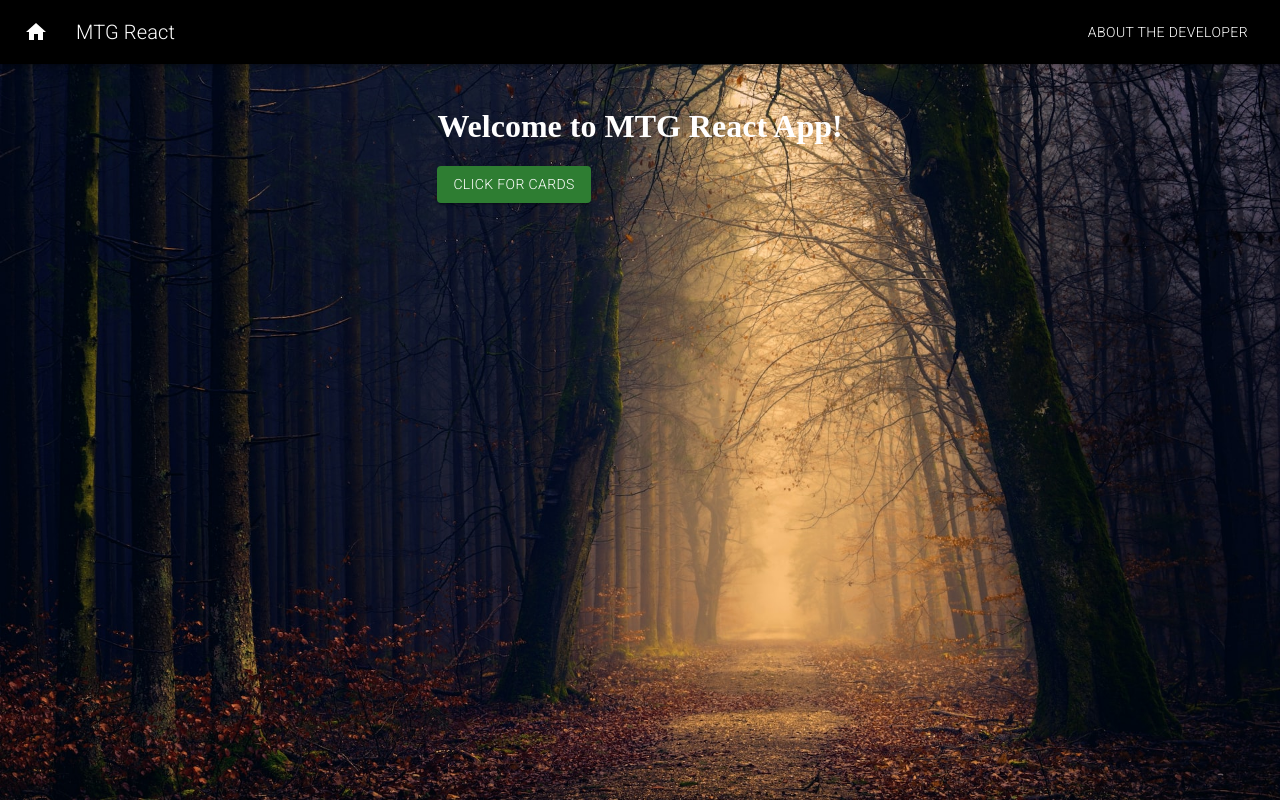
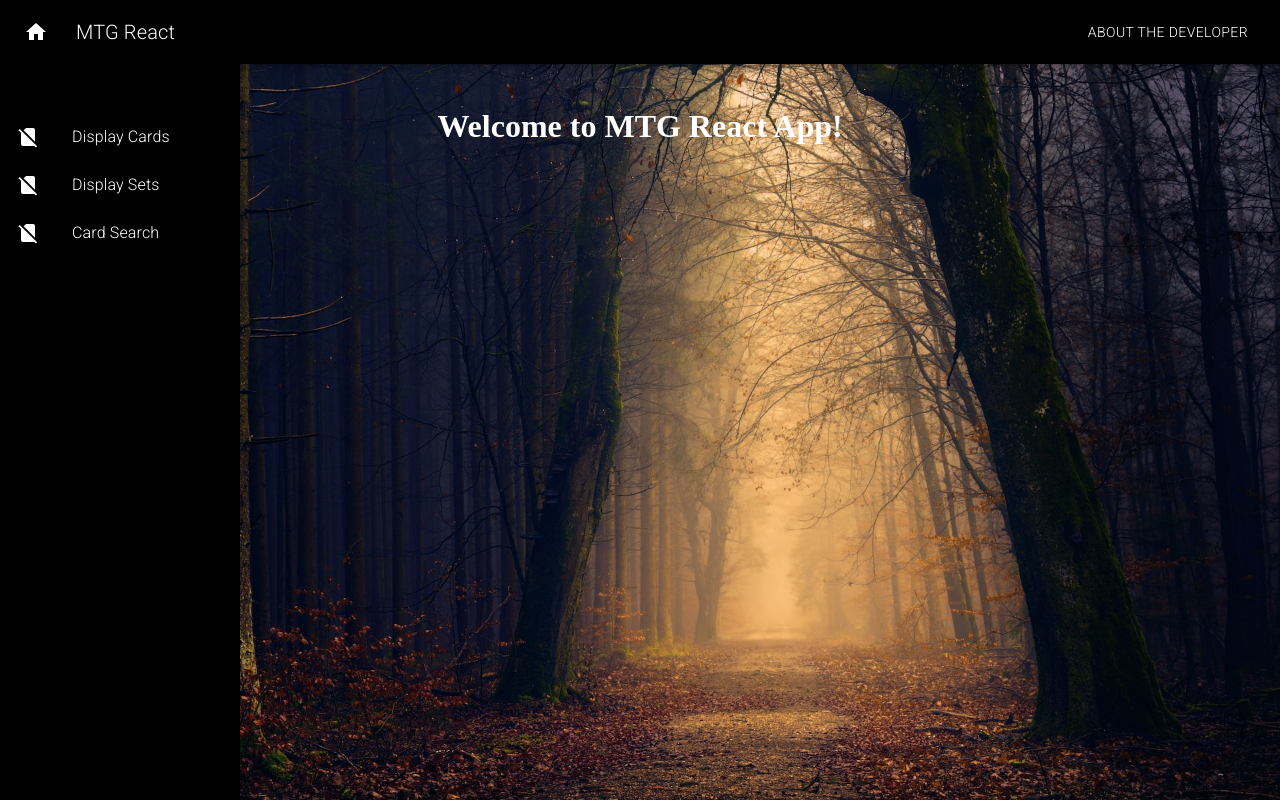
Before and after one commit to kotynskm/mtg-react, a React (Vite) app: page / in a window 1280 px wide. Built offline with nearby package versions, Linux system fonts and the light colour scheme.

Commit message:
Added CardPage and moved card API logic, added Drawer component with link buttons

```diff
--- a/src/App.jsx
+++ b/src/App.jsx
@@ -5,6 +5,9 @@ import "@fontsource/roboto/300.css";
 import Home from "./Home";
 import Details from "./Details";
 import Header from "./Header";
+import Drawer from "./Drawer";
+import CardPage from "./CardPage";
+import { Container } from "@mui/system";
 
 // establish queryClient for our cache and how long items persist in cache
 const queryClient = new QueryClient({
@@ -20,14 +23,18 @@ const App = () => {
   return (
     <div>
       <Header />
+      <Container>
+        <Drawer />
         <BrowserRouter>
           <QueryClientProvider client={queryClient}>
             <Routes>
               <Route path="/" element={<Home />}></Route>
-            <Route path="/cards/:id" element={<Details />}></Route>
+              <Route path="/cardpage" element={<CardPage />}></Route>
+              <Route path="/cardpage/cards/:id" element={<Details />}></Route>
             </Routes>
           </QueryClientProvider>
         </BrowserRouter>
+      </Container>
     </div>
   );
 };
--- a/src/Card.jsx
+++ b/src/Card.jsx
@@ -7,6 +7,7 @@ const Card = ({ name, url, id }) => {
     url = "./assets/Magic_the_gathering-card_back.jpg";
   }
   return (
+    <Grid item md={3}>
       <Link to={`cards/${id}`} className="card">
         <div className="card-info">
           <div class="item">
@@ -17,6 +18,7 @@ const Card = ({ name, url, id }) => {
           </div>
         </div>
       </Link>
+    </Grid>
   );
 };
 
--- /dev/null
+++ b/src/CardPage.jsx
@@ -0,0 +1,47 @@
+import * as React from "react";
+import { useEffect, useState } from "react";
+import { Grid } from "@mui/material";
+import Card from "./Card";
+
+const CardPage = () => {
+  const [cards, setCards] = useState([]);
+
+  // effects run everytime you render the app, so must use [] to only render it once
+  useEffect(() => {
+    getCards();
+  }, []);
+
+  // to request cards from API
+  const getCards = async () => {
+    // make request to API
+    const res = await fetch("https://api.magicthegathering.io/v1/cards");
+    // receive res and set to json
+    const cards = await res.json();
+    console.log(cards);
+    // set cards to json res
+    setCards(cards.cards.slice(0, 12));
+  };
+
+  return (
+    <div className="container">
+      <h1>This is the cards page</h1>
+      <div className="card-results">
+        <Grid container>
+          {cards.map((card) => {
+            return (
+              <Card
+                name={card.name}
+                url={card.imageUrl}
+                text={card.text}
+                id={card.id}
+                key={card.id}
+              />
+            );
+          })}
+        </Grid>
+      </div>
+    </div>
+  );
+};
+
+export default CardPage;
--- /dev/null
+++ b/src/Drawer.jsx
@@ -0,0 +1,73 @@
+import * as React from "react";
+import Drawer from "@mui/material/Drawer";
+import Toolbar from "@mui/material/Toolbar";
+import List from "@mui/material/List";
+import Divider from "@mui/material/Divider";
+import ListItemButton from "@mui/material/ListItemButton";
+import ListItemIcon from "@mui/material/ListItemIcon";
+import ListItemText from "@mui/material/ListItemText";
+import SignalCellularNoSimIcon from "@mui/icons-material/SignalCellularNoSim";
+import "./style.css";
+
+const drawerWidth = 240;
+const margin = 5;
+
+const PermanentDrawerLeft = () => {
+  return (
+    <Drawer
+      PaperProps={{
+        sx: {
+          backgroundColor: "black",
+          color: "red",
+          width: drawerWidth,
+          marginTop: margin,
+        },
+      }}
+      variant="permanent"
+      anchor="left"
+      className="drawer"
+    >
+      <Toolbar />
+      <Divider />
+      <List>
+        <ListItemButton href="/cardpage">
+          <ListItemIcon>
+            <SignalCellularNoSimIcon />
+          </ListItemIcon>
+          <ListItemText primary="Display Cards" />
+        </ListItemButton>
+        <ListItemButton>
+          <ListItemIcon>
+            <SignalCellularNoSimIcon />
+          </ListItemIcon>
+          <ListItemText primary="Display Sets" />
+        </ListItemButton>
+        <ListItemButton>
+          <ListItemIcon>
+            <SignalCellularNoSimIcon />
+          </ListItemIcon>
+          <ListItemText primary="Card Search" />
+        </ListItemButton>
+        {/* {["Display Cards", "Display Sets", "Hit Point Counter", "???"].map(
+          (text, index) => (
+            <ListItem key={text} disablePadding>
+              <ListItemButton>
+                <ListItemIcon>
+                  {index % 2 === 0 ? (
+                    <SignalCellularNoSimIcon />
+                  ) : (
+                    <ColorizeIcon />
+                  )}
+                </ListItemIcon>
+                <ListItemText primary={text} />
+              </ListItemButton>
+            </ListItem>
+          )
+        )} */}
+      </List>
+      <Divider />
+    </Drawer>
+  );
+};
+
+export default PermanentDrawerLeft;
--- a/src/Header.jsx
+++ b/src/Header.jsx
@@ -6,6 +6,7 @@ import Typography from "@mui/material/Typography";
 import Button from "@mui/material/Button";
 import IconButton from "@mui/material/IconButton";
 import SvgIcon from "@mui/material/SvgIcon";
+import "./style.css";
 
 function HomeIcon(props) {
   return (
@@ -18,7 +19,11 @@ function HomeIcon(props) {
 const Header = () => {
   return (
     <Box sx={{ flexGrow: 1 }}>
-      <AppBar position="fixed" style={{ background: "#000000" }}>
+      <AppBar
+        className="appbar-width"
+        position="fixed"
+        style={{ background: "#000000" }}
+      >
         <Toolbar>
           <IconButton
             size="large"
--- a/src/Home.jsx
+++ b/src/Home.jsx
@@ -1,7 +1,5 @@
 import * as React from "react";
 import { useEffect, useState } from "react";
-import Card from "./Card";
-import Button from "@mui/material/Button";
 
 const Home = () => {
   // set state for cards array
@@ -12,40 +10,9 @@ const Home = () => {
   //   getCards();
   // }, []);
 
-  // to request cards from API
-  const getCards = async () => {
-    // make request to API
-    const res = await fetch("https://api.magicthegathering.io/v1/cards");
-    // receive res and set to json
-    const cards = await res.json();
-    // set cards to json res
-    setCards(cards.cards.slice(0, 10));
-  };
-
-  // handle click to display 10 cards
-  const handleClick = async () => {
-    const allCards = await getCards();
-  };
-
   return (
     <div className="container">
       <h1>Welcome to MTG React App!</h1>
-      <Button variant="contained" color="success" onClick={handleClick}>
-        Click For Cards
-      </Button>
-      <div className="card-results">
-        {cards.map((card) => {
-          return (
-            <Card
-              name={card.name}
-              url={card.imageUrl}
-              text={card.text}
-              id={card.id}
-              key={card.id}
-            />
-          );
-        })}
-      </div>
     </div>
   );
 };
--- a/src/style.css
+++ b/src/style.css
@@ -16,3 +16,7 @@ body {
 .loading-pane {
   margin-top: 100px;
 }
+
+/* .appbar-width {
+  width: calc(100% - 240px);
+} */
```
Lines whose indentation alone changed are shown as unchanged.
